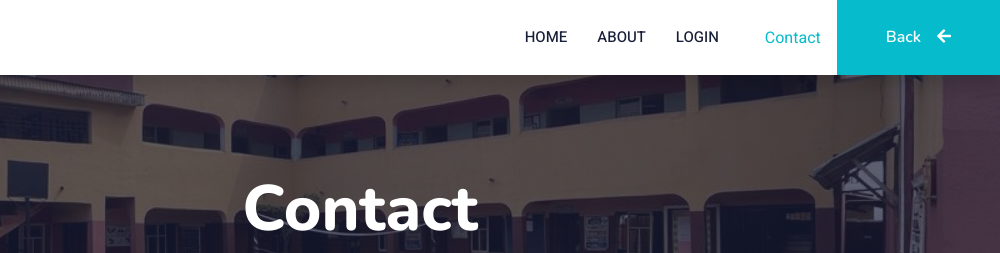
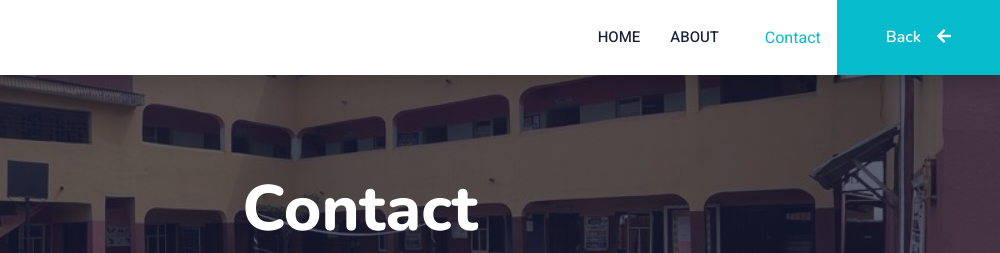
Before and after one commit to Mikey01-ui/Mimiezer-Website, a plain HTML site: page Secondary/contact.html in a window 1280 px wide. Shown: the top 253 px of the page, 280-1280 px from the left. Drawn offline with nearby package versions, Linux system fonts and the light colour scheme; some packages are replaced by stand-ins of ours; a script that the page names is missing.

Commit message:
Update contact.html

```diff
--- a/Secondary/contact.html
+++ b/Secondary/contact.html
@@ -60,7 +60,6 @@
             <div class="navbar-nav ms-auto p-4 p-lg-0">
                 <a href="index.html" class="nav-item nav-link ">Home</a>
                 <a href="index.html #about" class="nav-item nav-link">About</a>
-                <a href="login.html" class="nav-item nav-link">Login</a>
                 </div>
                 <a href="contact.html" class="nav-item nav-link active">Contact</a>
             </div>
```
